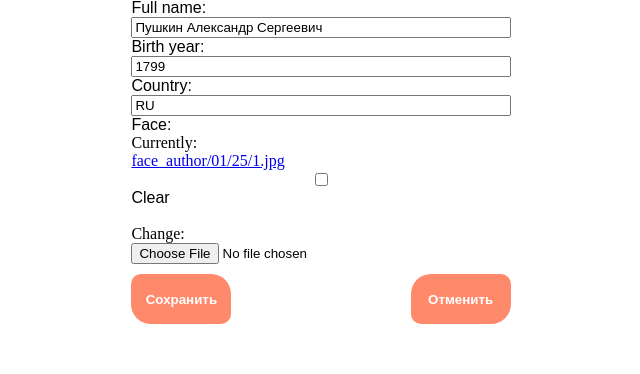
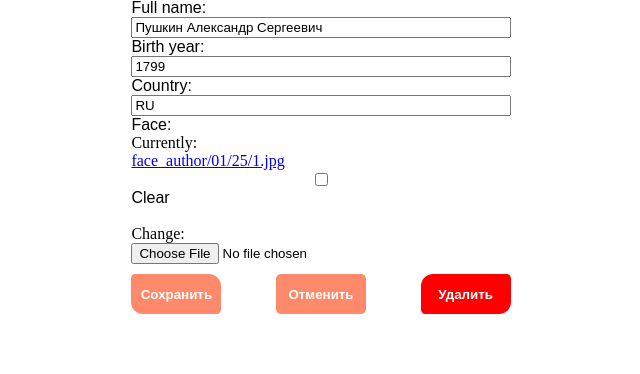
Before and after one commit to Programmer38rus/my_site, a Django app: page /authors/2/ in a window 1280 px wide. Shown: the part 135-509 px from the top of the page, without its empty margins (319-959 px from the left). Run offline with Django 3.2, Linux system fonts and the light colour scheme; data comes from the database, SQL or seed files in the repository; both versions use the stored data as it was after the commit.

Commit message:
Refactoring

```diff
--- a/p_library/static/css/first_css.css
+++ b/p_library/static/css/first_css.css
@@ -23,12 +23,17 @@ label {
     font-weight: bold;
     color: white;
     border: white;
-    width: 100px;
-    height: 50px;
-    border-radius: 10px 20px;
+    width: 90px;
+    height: 40px;
+    border-radius: 4.5px 12px;
     margin-top: 10px;
     outline: none;
 }
 .button2 {
-    border-radius: 20px 10px;
+    border-radius: 12px 4.5px;
+    background-color: red;
 }
+.button3 {
+    border-radius: 5px;
+    width: 90px;
+}
--- a/p_library/templates/author_edit.html
+++ b/p_library/templates/author_edit.html
@@ -17,10 +17,15 @@
                     <input class="button" type="submit" value="Сохранить">
                 </div>
                 <div>
-                    <input class="button button2" type="reset" value="Отменить">
+                    <input class="button button3" type="reset" value="Отменить">
                 </div>
+        </form>
+        <form action="delete/">
+                <div>
+                    <button class="button button2">Удалить</button>
+                </div>
+        </form>
             </div>
-        </form>
     </div>
 {% block  list %}
 {% endblock %}
--- a/p_library/views.py
+++ b/p_library/views.py
@@ -77,14 +77,16 @@ class AuthorEdit(CreateView):
     template_name = 'author_edit.html'
 
 
-class AuthorList(ListView):
-    # model = Author
+class AuthorList(TemplateView):
+    model = Author
     # context_object_name = 'ob'
     template_name = 'author_list.html'
 
-    def get_queryset(self):
-        return Author.objects.all()
-
+    def get_context_data(self, **kwargs):
+        context = super().get_context_data(**kwargs)
+        context["authors"] = Author.objects.all()
+        context["books"] = Book.objects.all()
+        return context
 
 class AuthorUpdate(UpdateView):
     model = Author
```
Also changed, not shown: p_library/templates/author_list.html (+20 -7 lines), db.sqlite3, media/authors/face_author/01/25/1.jpg (deleted), media/authors/face_author/43/21/1.jpg (deleted).
